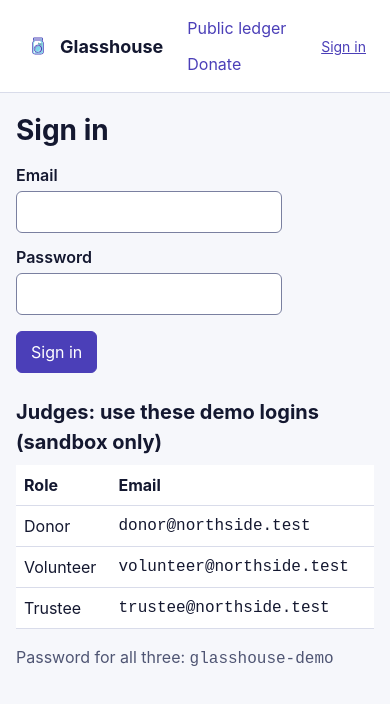
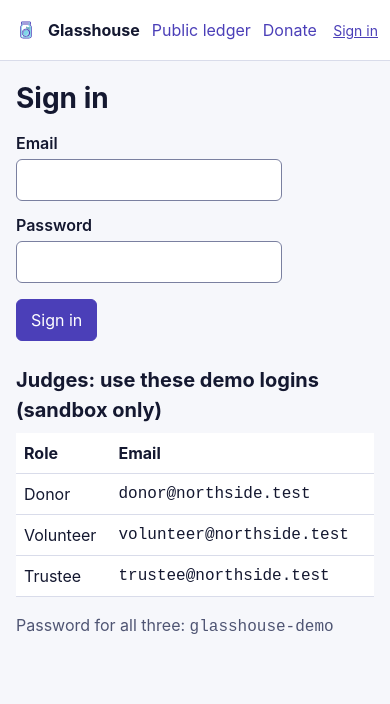
Before and after one commit to Tharun2075/glasshouse, a Next.js app: page /login in a window 390 px wide. Shown: the top 704 px of the page. Built offline with nearby package versions, Linux system fonts and the light colour scheme; no server answers.

Commit message:
F1: phone header on one row, nav scrolls, signed-in name hidden below 640px

```diff
--- a/app/globals.css
+++ b/app/globals.css
@@ -66,3 +66,12 @@ ol.steps { list-style: none; counter-reset: s; display: grid; grid-template-colu
 ol.steps li { counter-increment: s; background: var(--surface); border: 1px solid var(--line); border-radius: 8px; padding: 10px 12px; display: grid; }
 ol.steps li strong::before { content: counter(s) ". "; color: var(--accent); } ol.steps li span { color: var(--muted); font-size: 14px; }
 label.check { display: flex; gap: 8px; align-items: center; font-weight: 400; min-height: 44px; } label.check input { width: 20px; height: 20px; }
+/* F1: phone header stays on one row; the nav scrolls sideways instead of wrapping */
+@media (max-width: 640px) {
+  header.top { flex-wrap: nowrap; gap: 12px; padding: 8px 12px; }
+  header.top .brand { font-size: 16px; flex: none; }
+  header.top nav { flex-wrap: nowrap; overflow-x: auto; min-width: 0; gap: 12px; white-space: nowrap; scrollbar-width: none; }
+  header.top nav a { padding: 10px 0; }
+  header.top .who { flex: none; }
+  header.top .who span { display: none; }
+}
```
